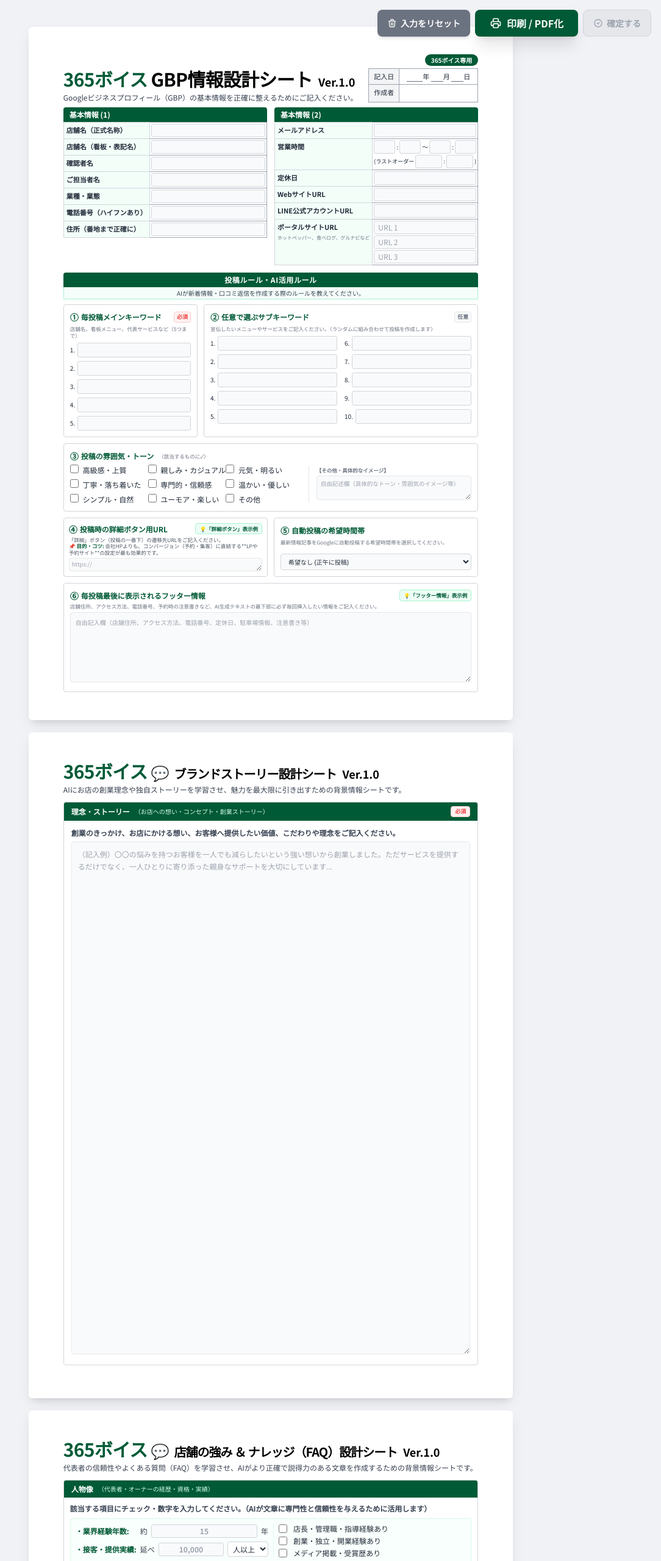
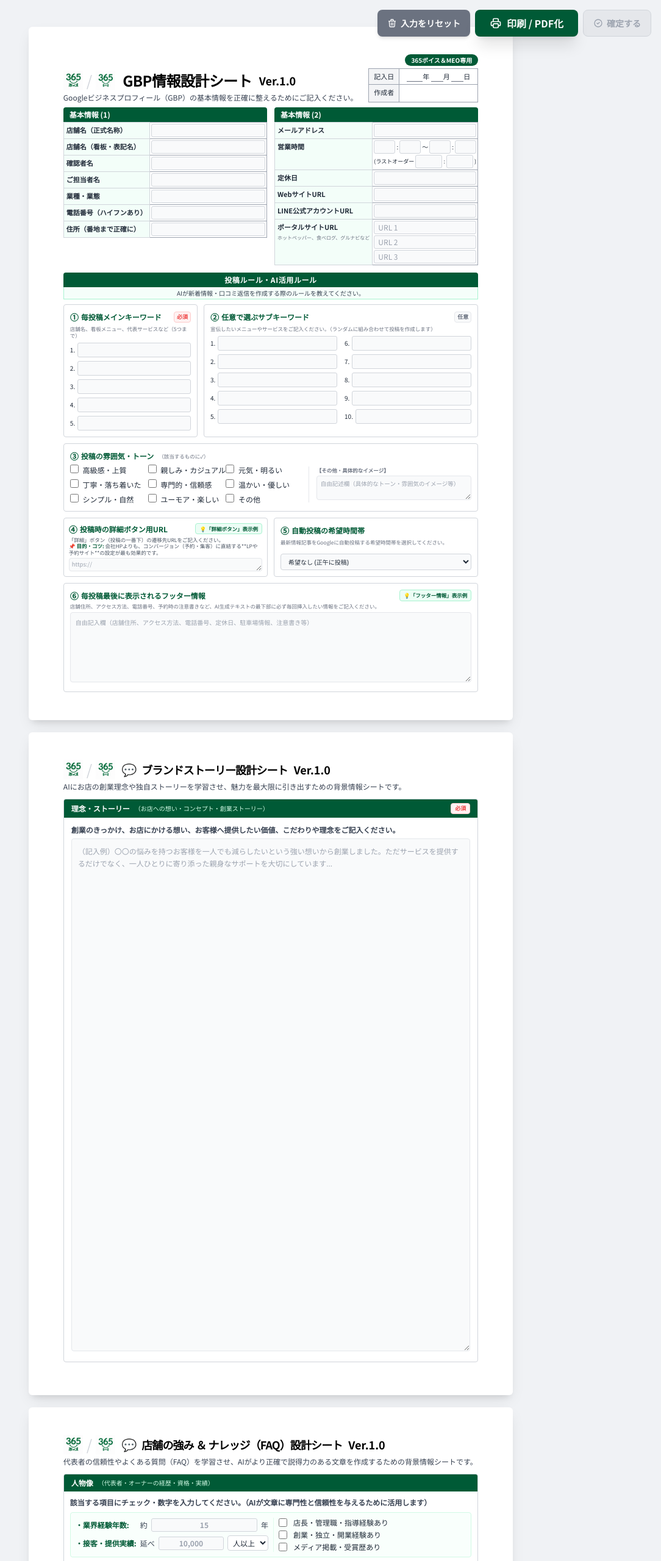
Before and after one commit to osada-lang/365-form, a plain HTML site: page index.html in a window 1280 px wide. Shown: the top 2560 px of the page at 61% size, without its empty margins (196-1280 px from the left). Drawn offline with nearby package versions, Linux system fonts and the light colour scheme.

Commit message:
「365ボイス＆MEO」へのブランド表記変更と各ページ最上部へのロゴ画像配置
- ページタイトル・メタデータ・フッター案内等の「365ボイス」表記を「365ボイス＆MEO」に一括変更
- 1〜3枚目すべてのページの最上部に、「365ボイス」と「365MEO」の2つのロゴ画像（ogp_image.jpg & 365meo.jpg）をスマートに横並び配置
- タイトルがはみ出して自動改ページや文字の泣き別れ改行が起きるのを防ぐため、フォントサイズを微調整し「whitespace-nowrap」を付与して1行化を徹底

Generated with [Devin](https://devin.ai)

Co-Authored-By: Devin <158243242+devin-ai-integration[bot]@users.noreply.github.com>

```diff
--- a/index.html
+++ b/index.html
@@ -3,15 +3,15 @@
 <head>
     <meta charset="UTF-8">
     <meta name="viewport" content="width=device-width, initial-scale=1.0">
-    <title>365ボイス 導入準備＆情報設計シート</title>
+    <title>365ボイス＆MEO 導入準備＆情報設計シート</title>
 
     <!-- OGP (SNS共有時のプレビュー設定) -->
-    <meta property="og:title" content="365ボイス 導入準備＆情報設計シート">
+    <meta property="og:title" content="365ボイス＆MEO 導入準備＆情報設計シート">
     <meta property="og:description" content="管理画面の発行、および初期設定を円滑に進めるための「導入ヒアリング＆設定チェックシート」です。">
     <meta property="og:image" content="https://eclectic-paprenjak-15cf26.netlify.app/picture/ogp_image.jpg">
     <meta property="og:type" content="website">
     <meta property="og:url" content="https://eclectic-paprenjak-15cf26.netlify.app/">
-    <meta property="og:site_name" content="365ボイス">
+    <meta property="og:site_name" content="365ボイス＆MEO">
 
     <script src="https://cdn.tailwindcss.com"></script>
     <style>
@@ -226,16 +226,20 @@
         </button>
     </div>
 
-    <!-- ===== PAGE 1 (画像①：365ボイス GBP情報設計シート & 投稿ルール) ===== -->
+    <!-- ===== PAGE 1 (画像①：365ボイス＆MEO GBP情報設計シート & 投稿ルール) ===== -->
     <div class="sheet-container">
         <!-- ===== Top Header: GBP情報設計シート ===== -->
         <div class="mb-3">
             <div class="flex flex-col sm:flex-row justify-between items-start sm:items-end gap-2 mb-2">
                 <!-- Left Title & Subtitle -->
                 <div class="min-w-0">
-                    <div class="flex items-baseline gap-1.5 flex-wrap sm:flex-nowrap">
-                        <span class="text-xl sm:text-2xl md:text-3xl font-black text-[#005a36] tracking-tight">365ボイス</span>
-                        <span class="text-xl sm:text-2xl md:text-3xl font-black text-black tracking-tight">GBP情報設計シート</span>
+                    <div class="flex items-center gap-2 flex-wrap sm:flex-nowrap">
+                        <div class="flex items-center gap-1.5 mr-1 shrink-0">
+                            <img src="./picture/ogp_image.jpg" alt="365ボイス" class="h-6 sm:h-7 md:h-8 w-auto object-contain">
+                            <span class="text-gray-300 font-normal text-lg sm:text-xl md:text-2xl leading-none">/</span>
+                            <img src="./picture/365meo.jpg" alt="365MEO" class="h-6 sm:h-7 md:h-8 w-auto object-contain">
+                        </div>
+                        <span class="text-lg sm:text-xl md:text-2xl font-black text-black tracking-tight whitespace-nowrap">GBP情報設計シート</span>
                         <span class="text-sm sm:text-base md:text-lg font-bold text-black ml-1">Ver.1.0</span>
                     </div>
                     <p class="text-[11px] sm:text-xs text-gray-700 mt-1">
@@ -245,7 +249,7 @@
 
                 <!-- Right Dedicated Box & Badge -->
                 <div class="flex flex-col items-start sm:items-end shrink-0 w-full sm:w-[180px]">
-                    <span class="bg-[#005a36] text-white font-bold text-[10px] px-2.5 py-0.5 rounded-full mb-1 whitespace-nowrap">365ボイス専用</span>
+                    <span class="bg-[#005a36] text-white font-bold text-[10px] px-2.5 py-0.5 rounded-full mb-1 whitespace-nowrap">365ボイス＆MEO専用</span>
                     <table class="w-full border border-gray-400 text-xs border-collapse bg-white">
                         <tbody>
                             <tr class="border-b border-gray-400">
@@ -538,10 +542,14 @@
         <div class="mb-3">
             <div class="flex justify-between items-start mb-1 gap-2">
                 <!-- Left Title -->
-                <div class="flex items-baseline gap-1.5 flex-wrap sm:flex-nowrap">
-                    <span class="text-xl sm:text-2xl md:text-3xl font-black text-[#005a36] tracking-tight">365ボイス</span>
-                    <span class="text-lg sm:text-xl md:text-2xl inline-flex items-center text-[#005a36]">💬</span>
-                    <span class="text-base sm:text-lg md:text-[20px] font-black text-black tracking-tighter ml-0.5">ブランドストーリー設計シート</span>
+                <div class="flex items-center gap-1.5 flex-wrap sm:flex-nowrap">
+                    <div class="flex items-center gap-1.5 mr-1 shrink-0">
+                        <img src="./picture/ogp_image.jpg" alt="365ボイス" class="h-6 sm:h-7 md:h-8 w-auto object-contain">
+                        <span class="text-gray-300 font-normal text-lg sm:text-xl md:text-2xl leading-none">/</span>
+                        <img src="./picture/365meo.jpg" alt="365MEO" class="h-6 sm:h-7 md:h-8 w-auto object-contain">
+                    </div>
+                    <span class="text-base sm:text-lg md:text-[20px] inline-flex items-center text-[#005a36]">💬</span>
+                    <span class="text-sm sm:text-base md:text-lg font-black text-black tracking-tighter ml-0.5 whitespace-nowrap">ブランドストーリー設計シート</span>
                     <span class="text-sm sm:text-base md:text-lg font-bold text-black ml-1">Ver.1.0</span>
                 </div>
             </div>
@@ -576,10 +584,14 @@
         <div class="mb-3">
             <div class="flex justify-between items-start mb-1 gap-2">
                 <!-- Left Title -->
-                <div class="flex items-baseline gap-1.5 flex-wrap sm:flex-nowrap">
-                    <span class="text-xl sm:text-2xl md:text-3xl font-black text-[#005a36] tracking-tight">365ボイス</span>
-                    <span class="text-lg sm:text-xl md:text-2xl inline-flex items-center text-[#005a36]">💬</span>
-                    <span class="text-base sm:text-lg md:text-[20px] font-black text-black tracking-tighter ml-0.5">店舗の強み ＆ ナレッジ（FAQ）設計シート</span>
+                <div class="flex items-center gap-1.5 flex-wrap sm:flex-nowrap">
+                    <div class="flex items-center gap-1.5 mr-1 shrink-0">
+                        <img src="./picture/ogp_image.jpg" alt="365ボイス" class="h-6 sm:h-7 md:h-8 w-auto object-contain">
+                        <span class="text-gray-300 font-normal text-lg sm:text-xl md:text-2xl leading-none">/</span>
+                        <img src="./picture/365meo.jpg" alt="365MEO" class="h-6 sm:h-7 md:h-8 w-auto object-contain">
+                    </div>
+                    <span class="text-base sm:text-lg md:text-[20px] inline-flex items-center text-[#005a36]">💬</span>
+                    <span class="text-sm sm:text-base md:text-lg font-black text-black tracking-tighter ml-0.5 whitespace-nowrap">店舗の強み ＆ ナレッジ（FAQ）設計シート</span>
                     <span class="text-sm sm:text-base md:text-lg font-bold text-black ml-1">Ver.1.0</span>
                 </div>
             </div>
@@ -687,7 +699,7 @@
                     <ul class="space-y-1 text-gray-700 text-[9px]">
                         <li class="flex items-start gap-1"><span class="text-[#005a36] font-bold">☑</span><span>正確な情報を記入することで、検索・表示・信頼性が向上します。</span></li>
                         <li class="flex items-start gap-1"><span class="text-[#005a36] font-bold">☑</span><span>曖昧な情報は避け、具体的にご記入ください。</span></li>
-                        <li class="flex items-start gap-1"><span class="text-[#005a36] font-bold">☑</span><span>365ボイスは、記載内容をもとにAIが最適な文章を作成します。</span></li>
+                        <li class="flex items-start gap-1"><span class="text-[#005a36] font-bold">☑</span><span>365ボイス＆MEOは、記載内容をもとにAIが最適な文章を作成します。</span></li>
                         <li class="flex items-start gap-1"><span class="text-[#005a36] font-bold">☑</span><span>分からない項目は、現状をそのままご記入ください。</span></li>
                     </ul>
                 </div>
@@ -729,7 +741,7 @@
                 </div>
                 <div class="text-[7.5px] text-gray-700 font-bold leading-snug text-left whitespace-nowrap shrink-0">
                     <div>ご協力ありがとうございます！</div>
-                    <div>この情報をもとに、365ボイスがあなたのお店の魅力を最大限に引き出します。</div>
+                    <div>この情報をもとに、365ボイス＆MEOがあなたのお店の魅力を最大限に引き出します。</div>
                 </div>
             </div>
         </div>
```
Also changed, not shown: picture/365meo.jpg (added).
